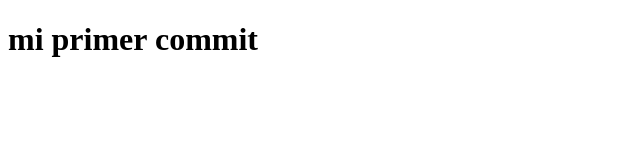
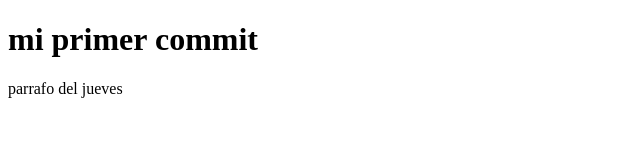
Before and after one commit to msol84/ProyectoGit, a plain HTML site: page index.html in a window 1280 px wide. Shown: the whole page, without its empty margins (0-640 px from the left). Drawn offline with Linux system fonts and the light colour scheme.

Commit message:
modificacion jueves

```diff
--- a/index.html
+++ b/index.html
@@ -10,6 +10,7 @@
 
 <body>
     <h1>mi primer commit</h1>
+    <p> parrafo del jueves</p>
 </body>
 
 </html>
```
